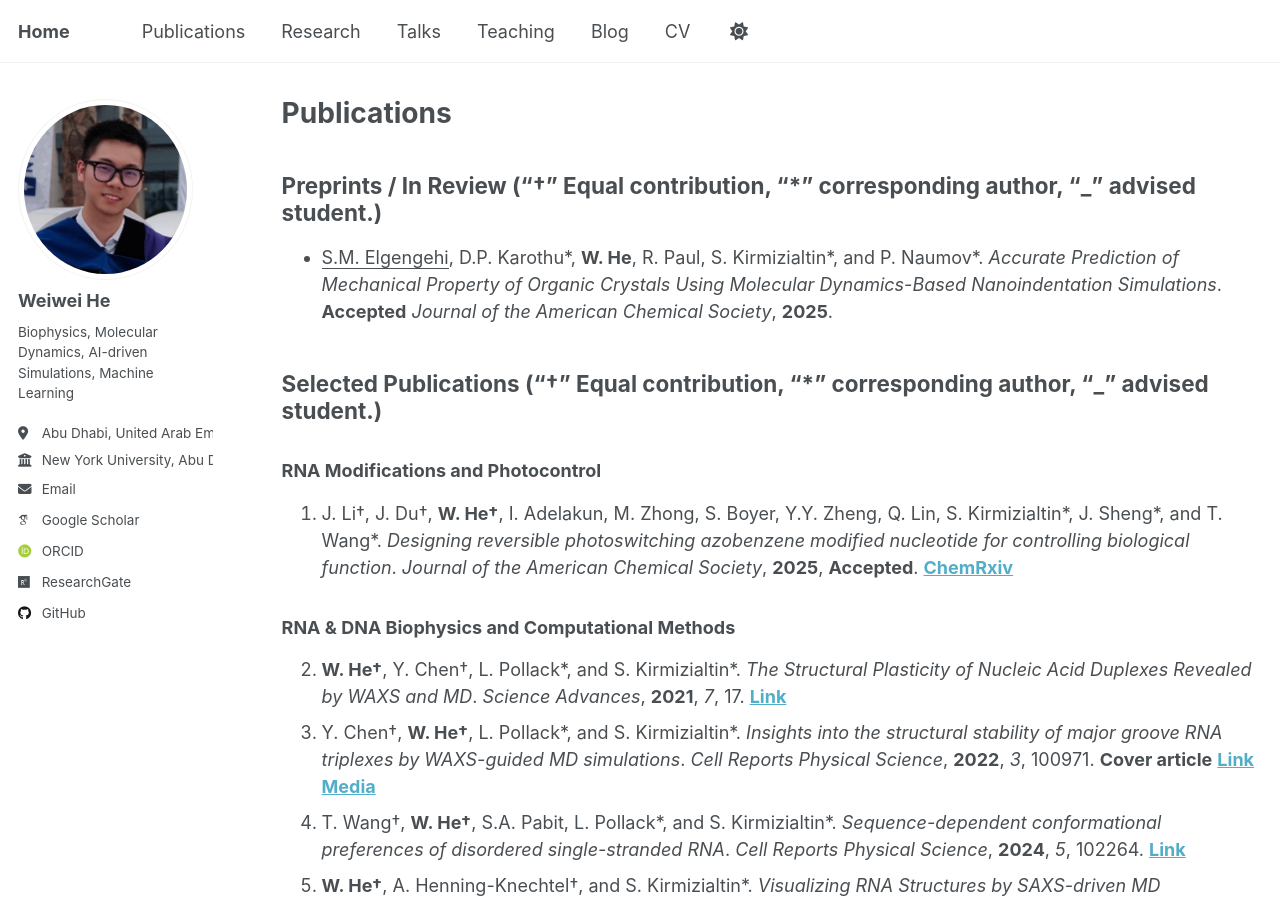
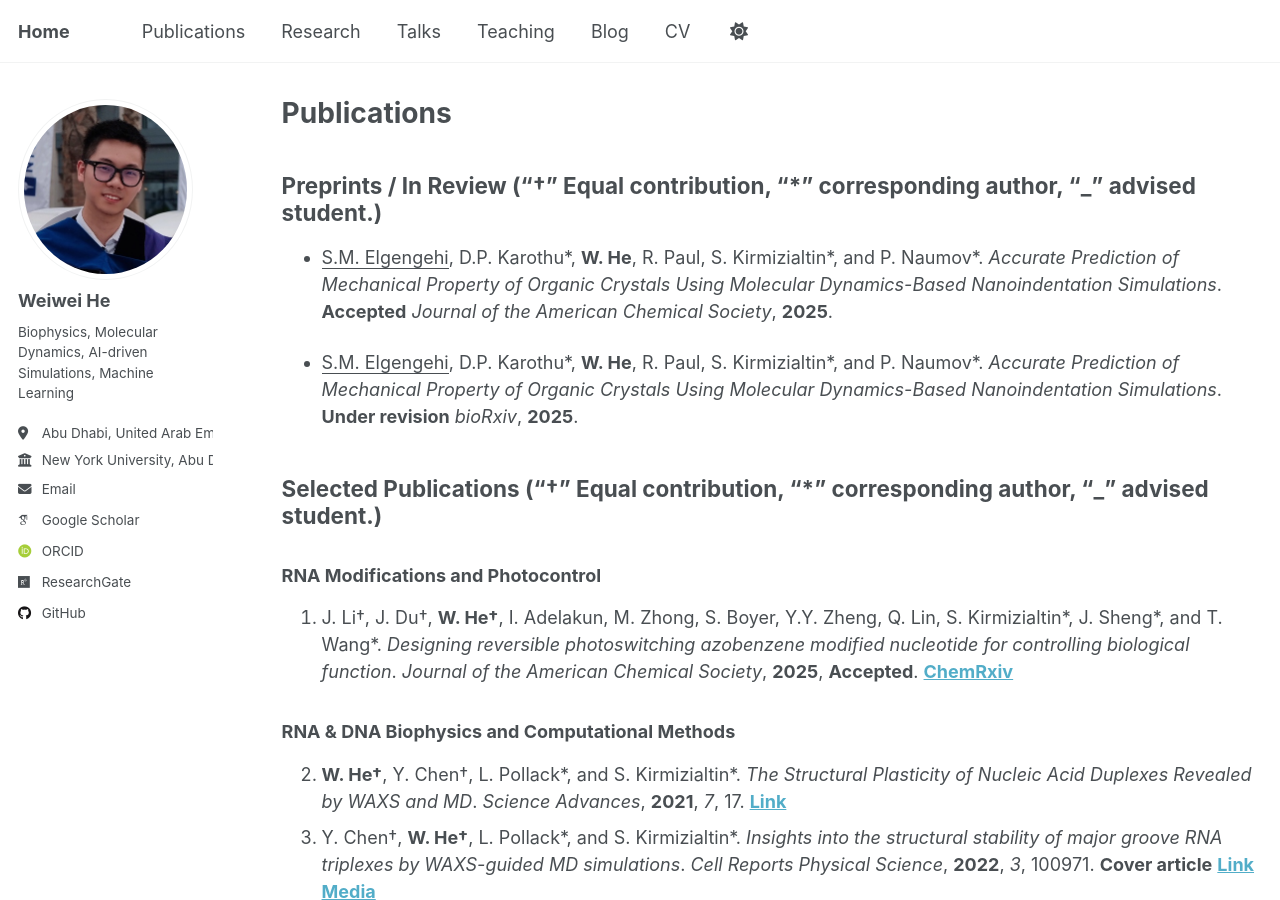
Before and after one commit to Warrenheww/warrenheww.github.io, a Jekyll site: the page built from _pages/publications.md, in a window 1280 px wide and 900 px high. Built offline with Jekyll 4.4.1, drawn with Linux system fonts in a browser that asks for light colours; some web fonts are replaced.

Commit message:
Update publications.md

```diff
--- a/_pages/publications.md
+++ b/_pages/publications.md
@@ -9,6 +9,9 @@ author_profile: true
 
 - <ins>S.M. Elgengehi</ins>, D.P. Karothu\*, **W. He**, R. Paul, S. Kirmizialtin\*, and P. Naumov\*. *Accurate Prediction of Mechanical
 Property of Organic Crystals Using Molecular Dynamics-Based Nanoindentation Simulations*. **Accepted** *Journal of the American Chemical Society*, **2025**.
+
+- <ins>S.M. Elgengehi</ins>, D.P. Karothu\*, **W. He**, R. Paul, S. Kirmizialtin\*, and P. Naumov\*. *Accurate Prediction of Mechanical
+Property of Organic Crystals Using Molecular Dynamics-Based Nanoindentation Simulations*. **Under revision** *bioRxiv*, **2025**.
 
 ## Selected Publications ("†" Equal contribution, "*" corresponding author, “_” advised student.)
 
```
